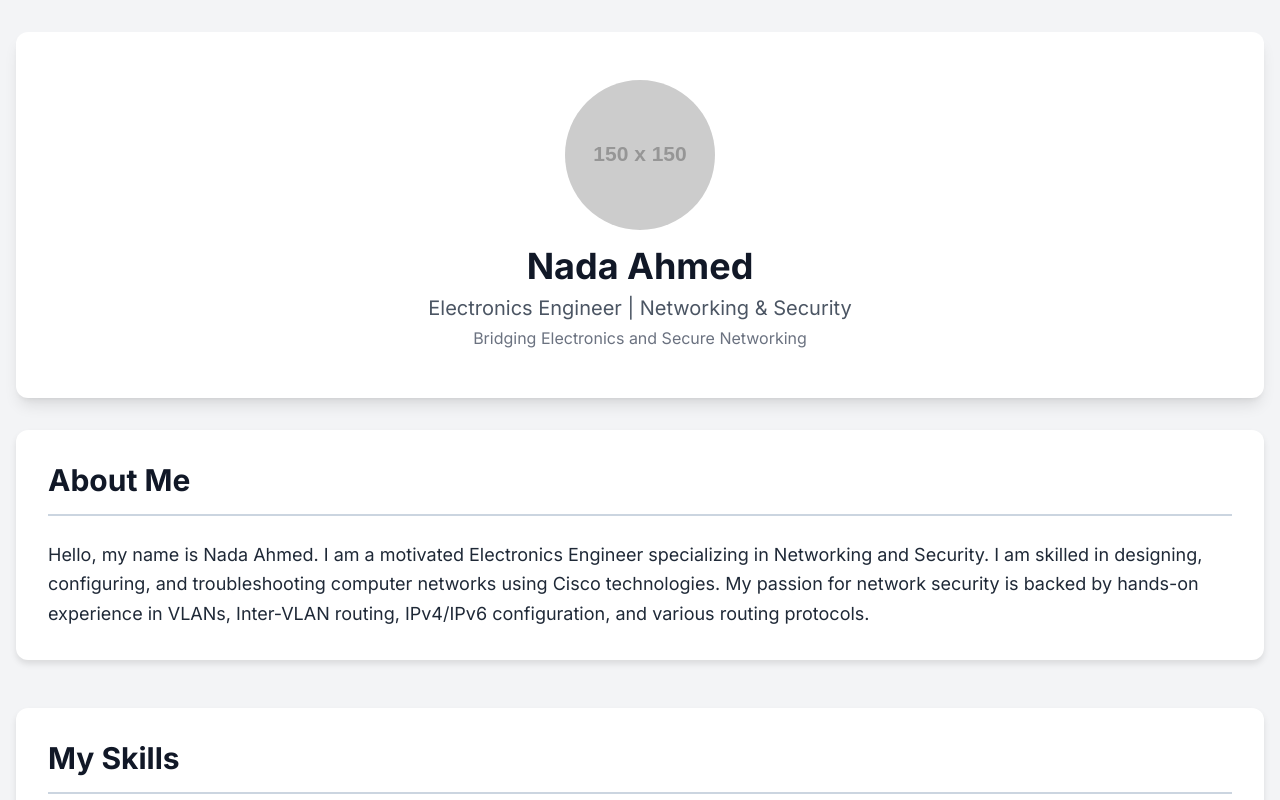
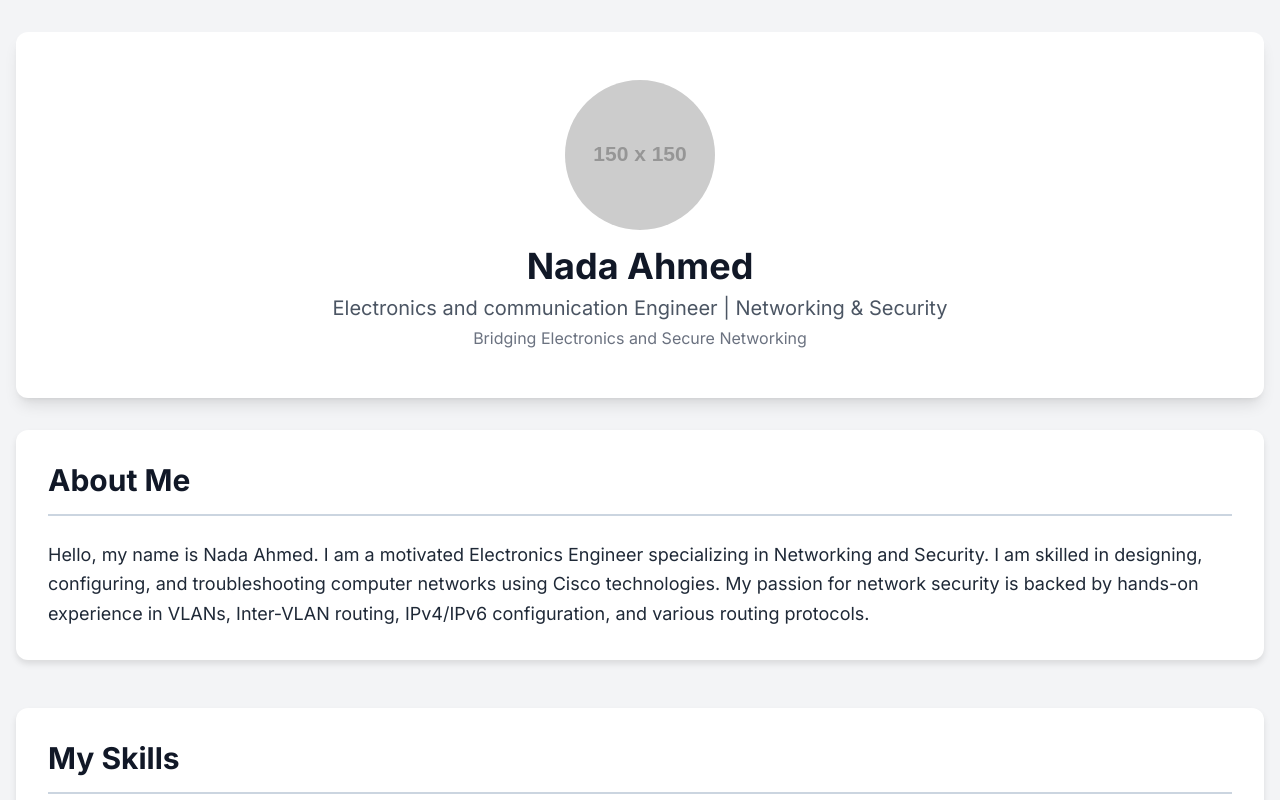
Before and after one commit to nada292/website-portfolio, a plain HTML site: page index.html in a window 1280 px wide. Shown: the top 800 px of the page. Drawn offline with nearby package versions, Linux system fonts and the light colour scheme; placeholder pictures from the web are drawn by us.

Commit message:
Update index.html

```diff
--- a/index.html
+++ b/index.html
@@ -37,7 +37,7 @@
         <header class="text-center py-12 bg-white rounded-xl shadow-lg mb-8">
             <img class="profile-image rounded-full mx-auto mb-4" src="https://placehold.co/150x150/E2E8F0/64748B?text=Nada+Ahmed" alt="Nada Ahmed's profile photo">
             <h1 class="text-4xl font-bold text-gray-900">Nada Ahmed</h1>
-            <p class="text-xl text-gray-600 mt-2">Electronics Engineer | Networking & Security</p>
+            <p class="text-xl text-gray-600 mt-2">Electronics and communication Engineer | Networking & Security</p>
             <p class="text-md text-gray-500 mt-1">Bridging Electronics and Secure Networking</p>
         </header>
 
```
